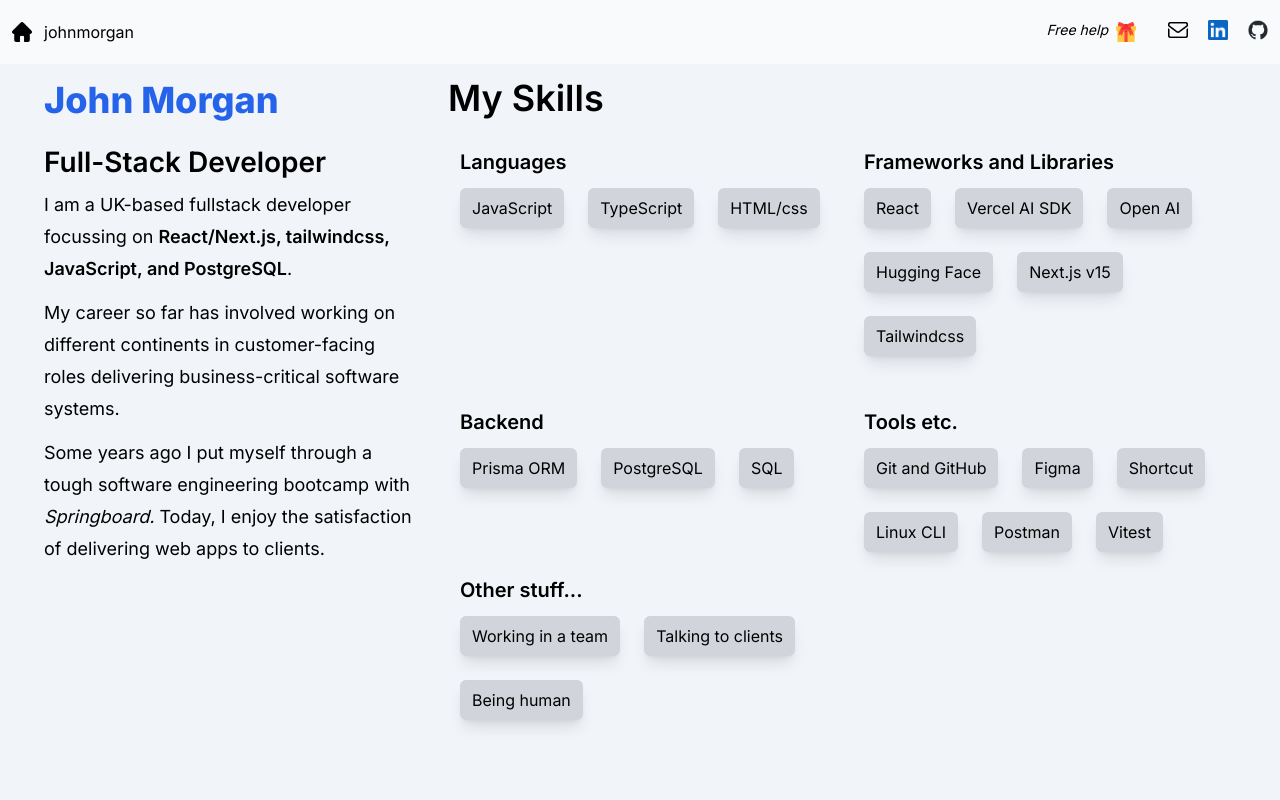
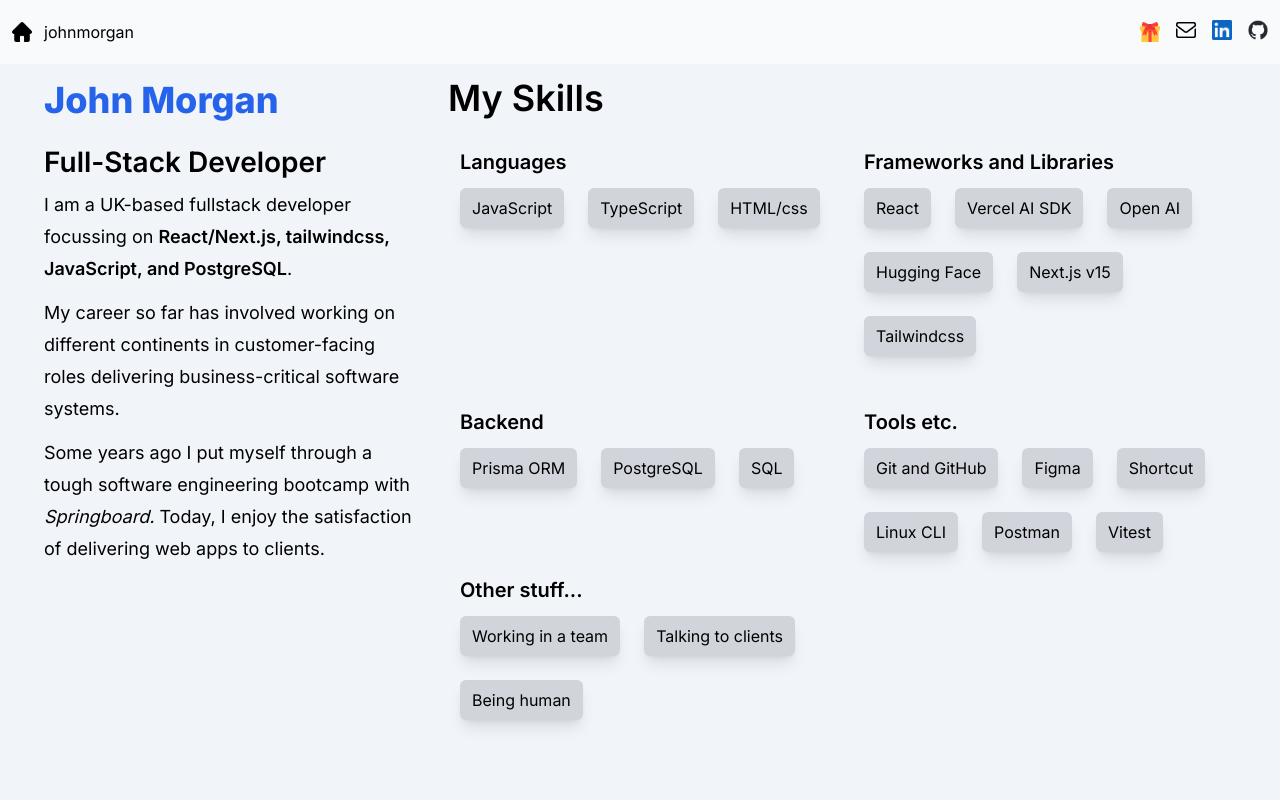
Before and after one commit to johnhm22/iamjohn, a Next.js app: page / in a window 1280 px wide. Shown: the top 800 px of the page. Built offline with nearby package versions, Linux system fonts and the light colour scheme.

Commit message:
Removing text Free Stuff next to icon. Also removing unnecessary div wrapping Image tag

```diff
--- a/app/components/Header.tsx
+++ b/app/components/Header.tsx
@@ -31,17 +31,15 @@
           <div className="invisible sm:visible">johnmorgan</div>
         </Link>
 
-        <div className="flex gap-5 cursor-pointer">
-          <div className="flex flex-row gap-2 mr-3" onClick={handleOnClick}>
-            <p className="text-sm italic hover:font-semibold">Free help</p>
+        <div className="flex gap-4 cursor-pointer">
           <Image
             alt="giftbox"
             className="object-contain"
             src="/giftbox.png"
             height={20}
             width={20}
+            onClick={handleOnClick}
           />
-          </div>
 
           <Link
             href="mailto:johnhowardmorgan@outlook.com?subject=Query from your website"
```
Lines whose indentation alone changed are shown as unchanged.
